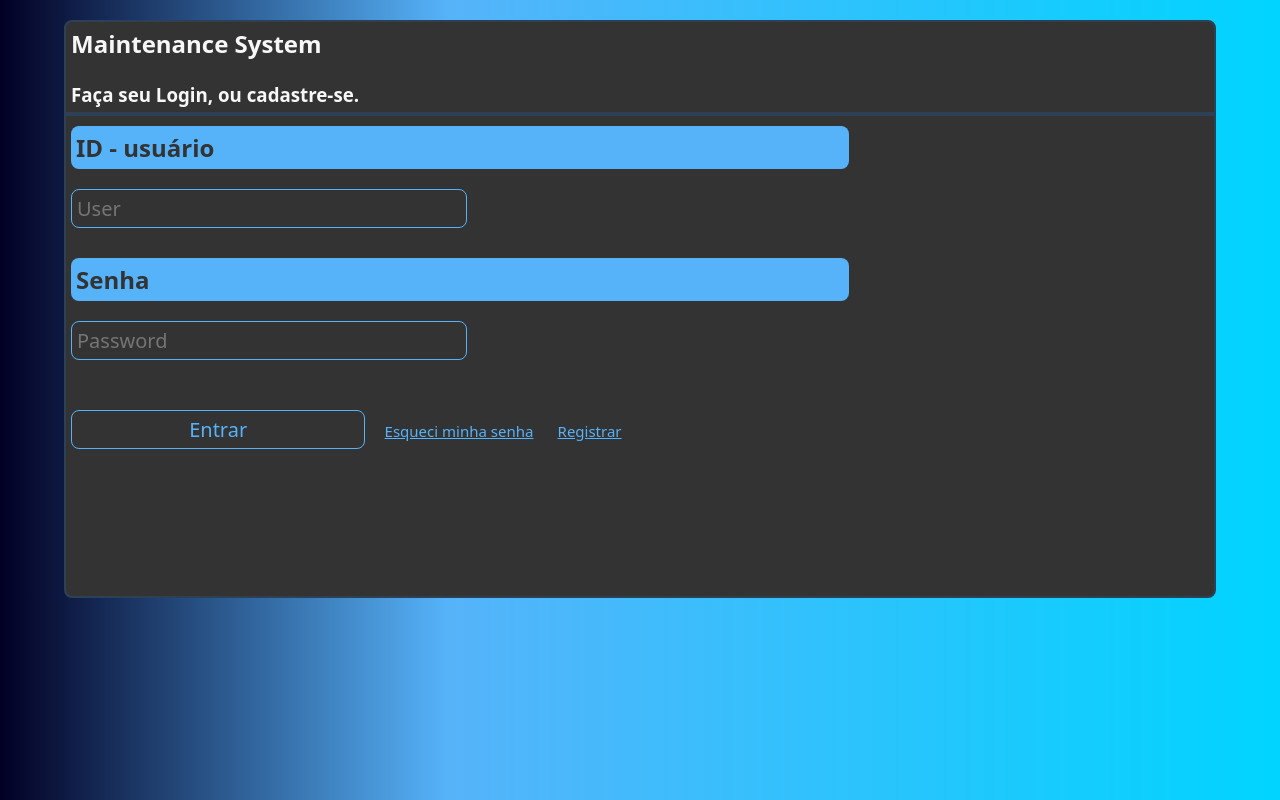
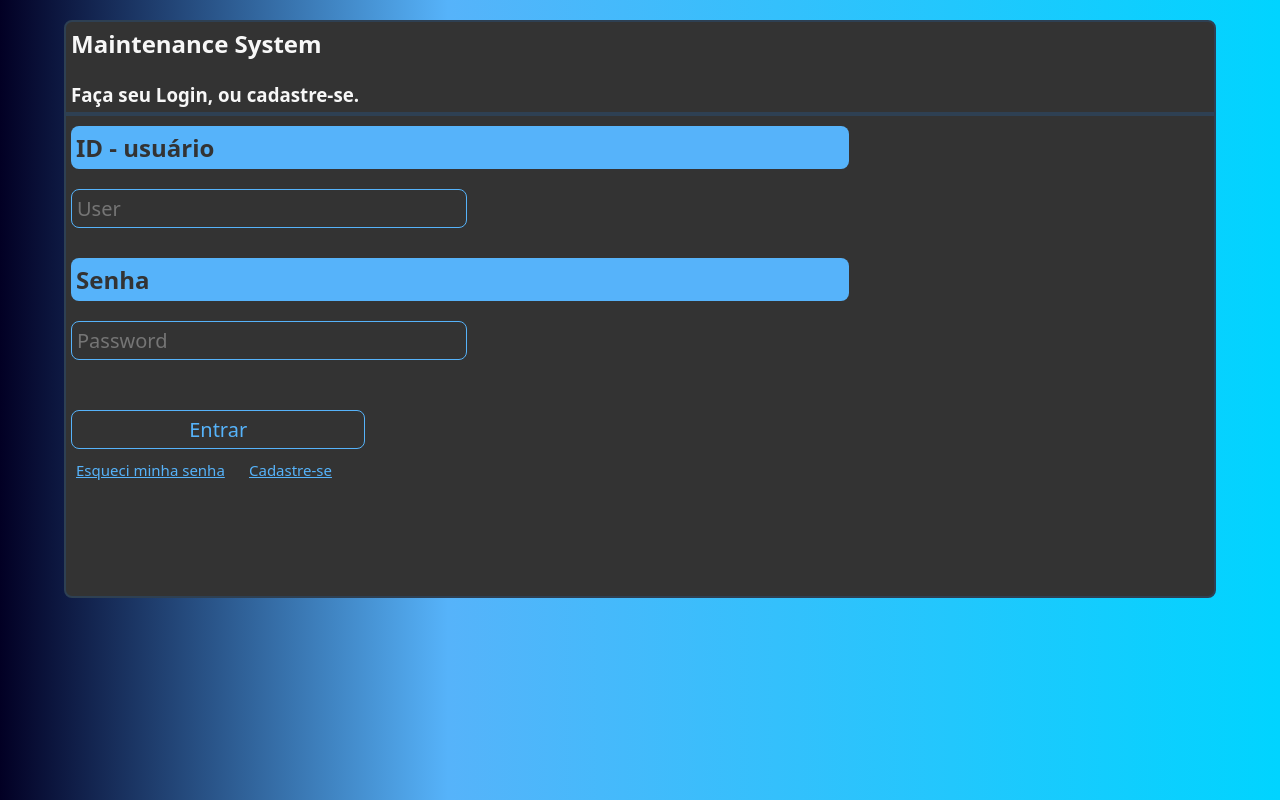
Before and after one commit to diego-smart-app/projeto-login, a plain HTML site: page index.html in a window 1280 px wide. Drawn offline with Linux system fonts and the light colour scheme.

Commit message:
Update index.html

```diff
--- a/index.html
+++ b/index.html
@@ -25,8 +25,9 @@
                     <input id="senha" type="password" placeholder="Password"><br>
 
                     <button id="botao_entra" onclick="checarUsuario()" type="submit">Entrar</button>
+                    <br>
                     <a href="#">Esqueci minha senha</a>
-                    <a href="#">Registrar</a>
+                    <a href="#">Cadastre-se</a>
                 </form>
             </div>
         </section>
```
